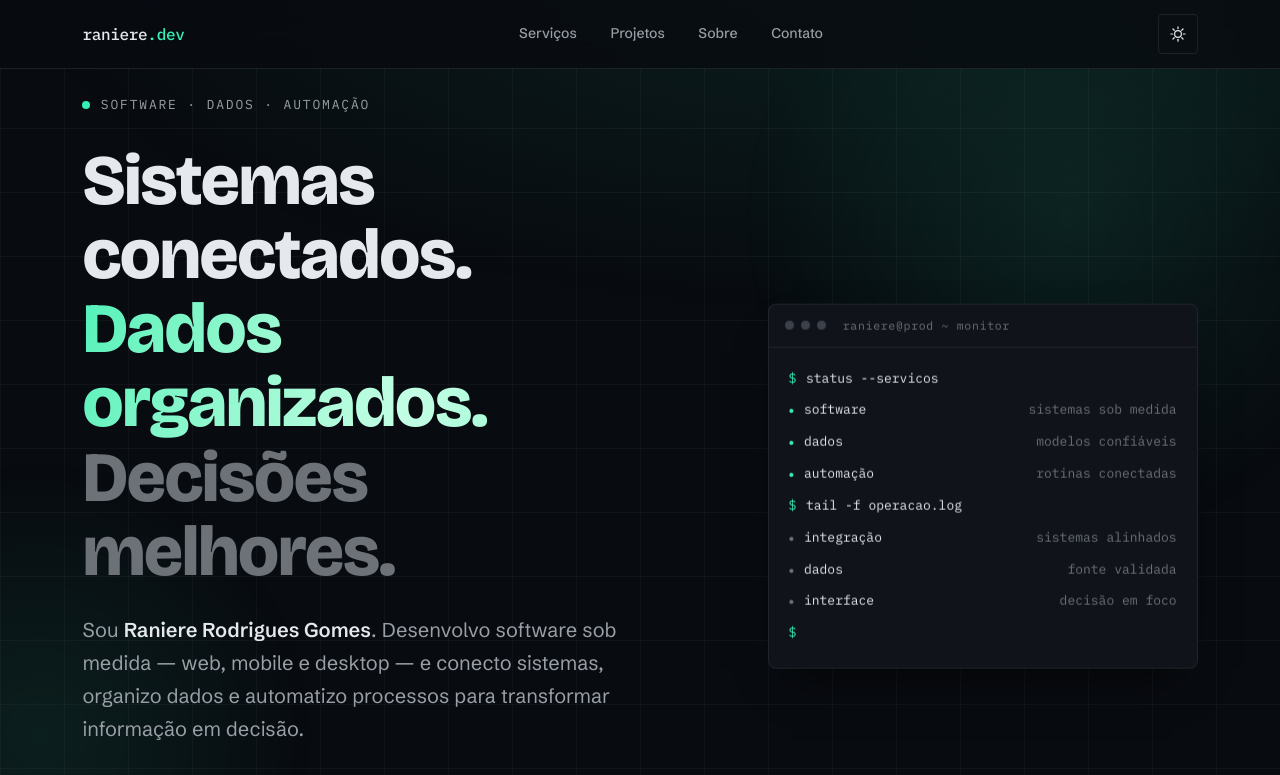
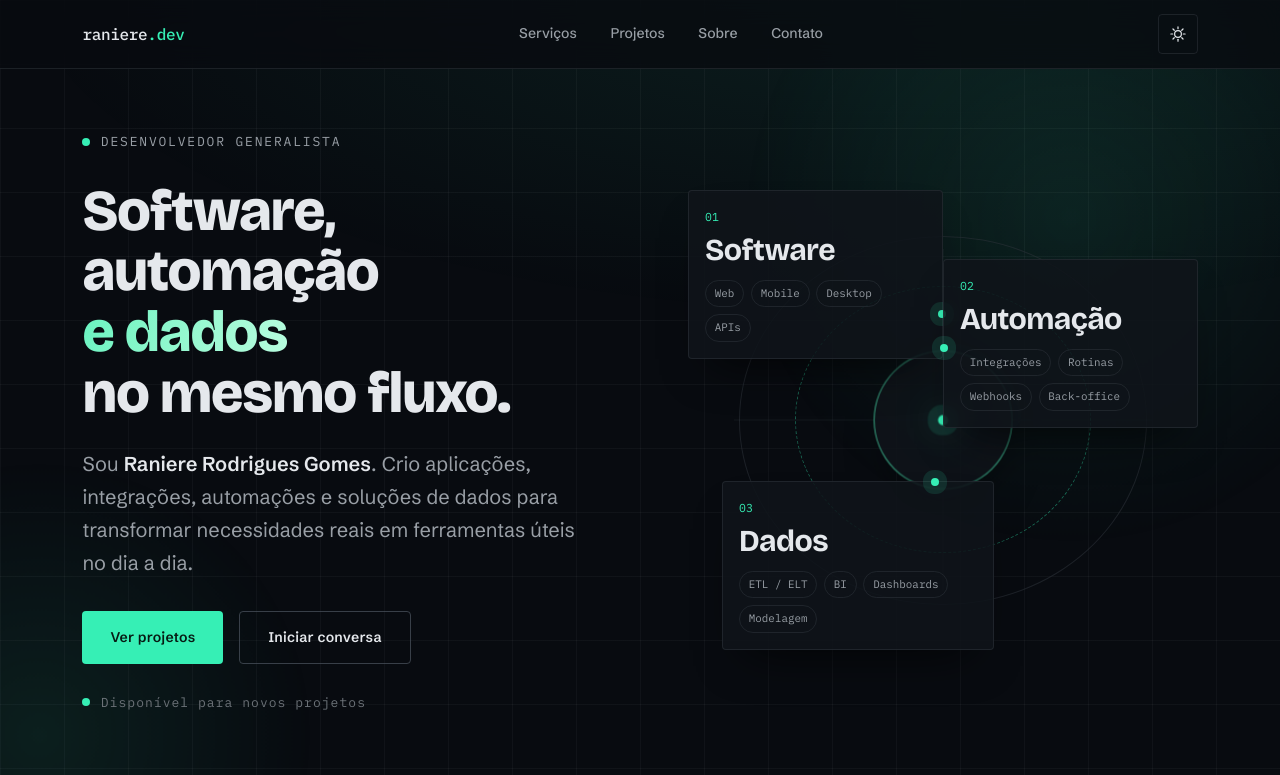
Before and after one commit to raniere57/raniere-dev, a React (Vite) app: page / in a window 1280 px wide. Shown: the top 775 px of the page. Built offline with nearby package versions, Linux system fonts and the light colour scheme.

Commit message:
Redesenha hero do portfolio

```diff
--- a/src/components/hero/Hero.tsx
+++ b/src/components/hero/Hero.tsx
@@ -1,4 +1,4 @@
-import { HeroTerminal } from './HeroTerminal'
+import { HeroScopeMap } from './HeroScopeMap'
 import './hero.css'
 
 export function Hero() {
@@ -8,19 +8,19 @@ export function Hero() {
         <div className="hero__content">
           <p className="hero__eyebrow">
             <span className="hero__pulse" aria-hidden="true" />
-            Software · Dados · Automação
+            Desenvolvedor generalista
           </p>
 
           <h1 id="hero-heading" className="hero__title">
-            <span className="hero__line">Sistemas conectados.</span>
-            <span className="hero__line hero__line--accent">Dados organizados.</span>
-            <span className="hero__line hero__line--outline">Decisões melhores.</span>
+            <span className="hero__line">Software, automação</span>
+            <span className="hero__line hero__line--accent">e dados</span>
+            <span className="hero__line">no mesmo fluxo.</span>
           </h1>
 
           <p className="hero__lead">
-            Sou <strong>Raniere Rodrigues Gomes</strong>. Desenvolvo software sob medida — web,
-            mobile e desktop — e conecto sistemas, organizo dados e automatizo processos para
-            transformar informação em decisão.
+            Sou <strong>Raniere Rodrigues Gomes</strong>. Crio aplicações, integrações,
+            automações e soluções de dados para transformar necessidades reais em ferramentas
+            úteis no dia a dia.
           </p>
 
           <div className="hero__actions">
@@ -38,7 +38,7 @@ export function Hero() {
           </p>
         </div>
 
-        <HeroTerminal />
+        <HeroScopeMap />
       </div>
     </section>
   )
--- /dev/null
+++ b/src/components/hero/HeroScopeMap.tsx
@@ -0,0 +1,47 @@
+import type { CSSProperties } from 'react'
+
+const LANES = [
+  {
+    id: 'software',
+    title: 'Software',
+    items: ['Web', 'Mobile', 'Desktop', 'APIs'],
+  },
+  {
+    id: 'automacao',
+    title: 'Automação',
+    items: ['Integrações', 'Rotinas', 'Webhooks', 'Back-office'],
+  },
+  {
+    id: 'dados',
+    title: 'Dados',
+    items: ['ETL / ELT', 'BI', 'Dashboards', 'Modelagem'],
+  },
+]
+
+export function HeroScopeMap() {
+  return (
+    <div className="scope-map" aria-hidden="true">
+      <div className="scope-map__grid">
+        <div className="scope-map__core">
+          <span />
+        </div>
+
+        {LANES.map((lane, index) => (
+          <div
+            key={lane.id}
+            className={`scope-map__lane scope-map__lane--${lane.id}`}
+            style={{ '--lane-index': index } as CSSProperties}
+          >
+            <span className="scope-map__index">{String(index + 1).padStart(2, '0')}</span>
+            <h2>{lane.title}</h2>
+            <ul>
+              {lane.items.map((item) => (
+                <li key={item}>{item}</li>
+              ))}
+            </ul>
+          </div>
+        ))}
+      </div>
+    </div>
+  )
+}
--- a/src/components/hero/HeroTerminal.tsx
+++ /dev/null
@@ -1,88 +0,0 @@
-import { useEffect, useState } from 'react'
-import type { CSSProperties } from 'react'
-
-interface StatusLine {
-  label: string
-  detail: string
-}
-
-const STATUS_LINES: StatusLine[] = [
-  { label: 'software', detail: 'sistemas sob medida' },
-  { label: 'dados', detail: 'modelos confiáveis' },
-  { label: 'automação', detail: 'rotinas conectadas' },
-]
-
-const LOG_POOL: StatusLine[] = [
-  { label: 'problema', detail: 'gargalo identificado' },
-  { label: 'processo', detail: 'fluxo redesenhado' },
-  { label: 'integração', detail: 'sistemas alinhados' },
-  { label: 'dados', detail: 'fonte validada' },
-  { label: 'interface', detail: 'decisão em foco' },
-  { label: 'deploy', detail: 'ambiente preparado' },
-  { label: 'operação', detail: 'rotina documentada' },
-  { label: 'melhoria', detail: 'próximo ciclo aberto' },
-]
-
-const VISIBLE_LOGS = 3
-const LOG_INTERVAL_MS = 2600
-
-/**
- * Painel decorativo: terminal conceitual com log "ao vivo".
- * Conteúdo é ilustrativo — escondido de leitores de tela.
- * Com prefers-reduced-motion, o log fica estático.
- */
-export function HeroTerminal() {
-  const [tick, setTick] = useState(0)
-
-  useEffect(() => {
-    if (window.matchMedia('(prefers-reduced-motion: reduce)').matches) return
-    const id = window.setInterval(() => setTick((t) => t + 1), LOG_INTERVAL_MS)
-    return () => window.clearInterval(id)
-  }, [])
-
-  const visibleLogs = Array.from({ length: VISIBLE_LOGS }, (_, position) => {
-    const absoluteIndex = tick + position
-    return { key: absoluteIndex, ...LOG_POOL[absoluteIndex % LOG_POOL.length] }
-  })
-
-  return (
-    <div className="terminal" aria-hidden="true">
-      <div className="terminal__bar">
-        <span className="terminal__dot" />
-        <span className="terminal__dot" />
-        <span className="terminal__dot" />
-        <span className="terminal__bar-title">raniere@prod ~ monitor</span>
-      </div>
-      <div className="terminal__body">
-        <p className="terminal__line" style={{ '--line-index': 0 } as CSSProperties}>
-          <span className="terminal__prompt">$</span> status --servicos
-        </p>
-        {STATUS_LINES.map((line, index) => (
-          <p
-            key={line.label}
-            className="terminal__line"
-            style={{ '--line-index': index + 1 } as CSSProperties}
-          >
-            <span className="terminal__status">●</span>
-            <span className="terminal__label">{line.label}</span>
-            <span className="terminal__detail">{line.detail}</span>
-          </p>
-        ))}
-        <p className="terminal__line" style={{ '--line-index': 4 } as CSSProperties}>
-          <span className="terminal__prompt">$</span> tail -f operacao.log
-        </p>
-        {visibleLogs.map((log) => (
-          <p key={log.key} className="terminal__line terminal__line--log">
-            <span className="terminal__status">●</span>
-            <span className="terminal__label">{log.label}</span>
-            <span className="terminal__detail">{log.detail}</span>
-          </p>
-        ))}
-        <p className="terminal__line" style={{ '--line-index': 8 } as CSSProperties}>
-          <span className="terminal__prompt">$</span>
-          <span className="terminal__cursor" />
-        </p>
-      </div>
-    </div>
-  )
-}
--- a/src/components/hero/hero.css
+++ b/src/components/hero/hero.css
@@ -7,9 +7,9 @@
 
 .hero__inner {
   display: grid;
-  grid-template-columns: minmax(0, 7fr) minmax(0, 5fr);
+  grid-template-columns: minmax(0, 1fr) minmax(24rem, 1fr);
   align-items: center;
-  gap: clamp(2.5rem, 2rem + 4vw, 6rem);
+  gap: clamp(3rem, 2rem + 5vw, 7rem);
   width: 100%;
 }
 
@@ -18,7 +18,7 @@
 .hero__title,
 .hero__lead,
 .hero__actions,
-.terminal {
+.scope-map {
   animation: hero-enter 0.9s var(--ease-out-expo) both;
 }
 
@@ -31,7 +31,7 @@
 .hero__actions {
   animation-delay: 270ms;
 }
-.terminal {
+.scope-map {
   animation-delay: 360ms;
 }
 
@@ -80,7 +80,8 @@
 }
 
 .hero__title {
-  font-size: var(--text-hero);
+  max-width: 100%;
+  font-size: clamp(2.35rem, 1.45rem + 2.7vw, 3.8rem);
   font-weight: 800;
 }
 
@@ -88,8 +89,6 @@
   display: block;
 }
 
-/* Hierarquia entre as três frases pela intensidade da cor:
-   1ª sólida → 2ª recuada → 3ª acento */
 .hero__line--outline {
   color: var(--color-text-faint);
 }
@@ -132,7 +131,7 @@
 }
 
 .hero__lead {
-  max-width: 46ch;
+  max-width: 48ch;
   font-size: clamp(1.05rem, 1rem + 0.4vw, 1.25rem);
   color: var(--color-text-muted);
   margin-top: 1.5rem;
@@ -187,71 +186,163 @@
   transform: translateY(-2px);
 }
 
-/* ── Painel terminal ───────────────────────────────── */
+/* ── Mapa de atuação ───────────────────────────────── */
 
-.terminal {
-  font-family: var(--font-mono);
-  font-size: var(--text-mono);
-  background: var(--color-bg-raised);
-  border: 1px solid var(--color-border);
-  border-radius: 8px;
-  box-shadow: var(--shadow-card);
-  overflow: hidden;
-  animation:
-    hero-enter 0.9s var(--ease-out-expo) 360ms both,
-    terminal-float 9s ease-in-out 1.5s infinite alternate;
+.scope-map {
+  position: relative;
+  min-height: clamp(28rem, 36vw, 38rem);
 }
 
-@keyframes terminal-float {
-  from {
-    transform: translateY(-5px);
-  }
+.scope-map::before,
+.scope-map::after {
+  content: '';
+  position: absolute;
+  inset: 10%;
+  border-radius: 50%;
+  pointer-events: none;
+}
+
+.scope-map::before {
+  border: 1px solid var(--color-border);
+  animation: scope-spin 24s linear infinite;
+}
+
+.scope-map::after {
+  inset: 21%;
+  border: 1px dashed color-mix(in oklab, var(--color-accent) 38%, transparent);
+  animation: scope-spin 32s linear infinite reverse;
+}
+
+@keyframes scope-spin {
   to {
-    transform: translateY(6px);
+    transform: rotate(1turn);
   }
 }
 
-.terminal__bar {
-  display: flex;
-  align-items: center;
-  gap: 0.45rem;
-  padding: 0.7rem 1rem;
-  border-bottom: 1px solid var(--color-border);
+.scope-map__grid {
+  position: absolute;
+  inset: 0;
+  display: grid;
+  grid-template-columns: repeat(6, 1fr);
+  grid-template-rows: repeat(6, 1fr);
 }
 
-.terminal__dot {
-  width: 9px;
-  height: 9px;
-  border-radius: 50%;
-  background: var(--color-border-strong);
+.scope-map__grid::before {
+  content: '';
+  position: absolute;
+  inset: 13% 9%;
+  background:
+    linear-gradient(90deg, transparent 49.8%, var(--color-border-strong) 50%, transparent 50.2%),
+    linear-gradient(transparent 49.8%, var(--color-border-strong) 50%, transparent 50.2%);
+  opacity: 0.45;
 }
 
-.terminal__bar-title {
-  margin-left: 0.6rem;
-  color: var(--color-text-faint);
-  font-size: 0.72rem;
-  letter-spacing: 0.06em;
+.scope-map__core,
+.scope-map__lane {
+  position: relative;
+  z-index: 1;
+  border: 1px solid var(--color-border);
+  background: color-mix(in oklab, var(--color-bg-raised) 86%, transparent);
+  backdrop-filter: blur(10px);
+  box-shadow: var(--shadow-card);
 }
 
-.terminal__body {
-  padding: 1.25rem 1.25rem 1.5rem;
+.scope-map__core {
+  grid-column: 3 / 5;
+  grid-row: 3 / 5;
+  align-self: center;
+  justify-self: center;
+  width: min(100%, 8.5rem);
+  aspect-ratio: 1;
   display: grid;
-  gap: 0.65rem;
+  place-content: center;
+  border-radius: 50%;
+  text-align: center;
+  animation: scope-breathe 5s ease-in-out infinite;
 }
 
-.terminal__line {
-  display: flex;
-  align-items: baseline;
-  gap: 0.6rem;
-  white-space: nowrap;
-  animation: terminal-line 0.5s var(--ease-out-expo) both;
-  animation-delay: calc(700ms + var(--line-index, 0) * 220ms);
+.scope-map__core span {
+  width: 0.65rem;
+  height: 0.65rem;
+  border-radius: 50%;
+  background: var(--color-accent);
+  box-shadow:
+    0 0 0 10px var(--color-accent-soft),
+    0 0 42px var(--color-accent);
 }
 
-@keyframes terminal-line {
+@keyframes scope-breathe {
+  50% {
+    transform: scale(1.035);
+    border-color: var(--color-accent);
+  }
+}
+
+.scope-map__lane {
+  width: min(100%, 17rem);
+  padding: 1rem;
+  border-radius: var(--radius-card);
+  animation: scope-node-enter 0.8s var(--ease-out-expo) both;
+  animation-delay: calc(520ms + var(--lane-index) * 120ms);
+  transition:
+    transform var(--duration-normal) var(--ease-out-expo),
+    border-color var(--duration-normal) ease;
+}
+
+.scope-map__lane:hover {
+  transform: translateY(-4px);
+  border-color: var(--color-accent);
+}
+
+.scope-map__lane::before {
+  content: '';
+  position: absolute;
+  width: 8px;
+  height: 8px;
+  border-radius: 50%;
+  background: var(--color-accent);
+  box-shadow: 0 0 0 8px var(--color-accent-soft);
+}
+
+.scope-map__lane--software {
+  grid-column: 1 / 4;
+  grid-row: 1 / 3;
+  align-self: start;
+}
+
+.scope-map__lane--software::before {
+  right: -4px;
+  bottom: 24%;
+}
+
+.scope-map__lane--automacao {
+  grid-column: 4 / 7;
+  grid-row: 2 / 4;
+  align-self: center;
+  justify-self: end;
+}
+
+.scope-map__lane--automacao::before {
+  left: -4px;
+  top: 50%;
+}
+
+.scope-map__lane--dados {
+  grid-column: 1 / 5;
+  grid-row: 5 / 7;
+  align-self: end;
+  justify-self: center;
+}
+
+.scope-map__lane--dados::before {
+  right: 20%;
+  top: -4px;
+}
+
+@keyframes scope-node-enter {
   from {
     opacity: 0;
-    transform: translateX(-8px);
+    transform: translateY(18px) scale(0.98);
   }
   to {
     opacity: 1;
@@ -259,48 +350,35 @@
   }
 }
 
-/* Linhas do log "ao vivo": entram sem o atraso da animação inicial */
-.terminal__line--log {
-  animation: terminal-line 0.45s var(--ease-out-expo) both;
-  animation-delay: 0ms;
+.scope-map__index {
+  display: block;
+  font-family: var(--font-mono);
+  font-size: 0.72rem;
+  color: var(--color-accent);
+  margin-bottom: 0.55rem;
 }
 
-.terminal__line--log .terminal__status {
-  color: var(--color-text-faint);
+.scope-map__lane h2 {
+  font-size: clamp(1.25rem, 1rem + 1.2vw, 1.9rem);
+  margin-bottom: 0.8rem;
 }
 
-.terminal__prompt {
-  color: var(--color-accent);
+.scope-map__lane ul {
+  display: flex;
+  flex-wrap: wrap;
+  gap: 0.42rem;
+  list-style: none;
+  margin: 0;
+  padding: 0;
 }
 
-.terminal__status {
-  color: var(--color-accent);
-  font-size: 0.6rem;
-}
-
-.terminal__label {
-  color: var(--color-text);
-}
-
-.terminal__detail {
-  margin-left: auto;
-  color: var(--color-text-faint);
-}
-
-.terminal__cursor {
-  display: inline-block;
-  width: 8px;
-  height: 1em;
-  margin-left: 4px;
-  background: var(--color-accent);
-  vertical-align: text-bottom;
-  animation: blink 1.1s steps(1) infinite;
-}
-
-@keyframes blink {
-  50% {
-    opacity: 0;
-  }
+.scope-map__lane li {
+  font-family: var(--font-mono);
+  font-size: 0.68rem;
+  color: var(--color-text-muted);
+  border: 1px solid var(--color-border);
+  border-radius: 999px;
+  padding: 0.25rem 0.55rem;
 }
 
 @media (max-width: 880px) {
@@ -313,12 +391,16 @@
     grid-template-columns: 1fr;
   }
 
-  .terminal {
-    max-width: 30rem;
+  .hero__title {
+    max-width: 13ch;
+    font-size: clamp(2.35rem, 1.2rem + 6vw, 4rem);
   }
 
-  .terminal__detail {
-    display: none;
+  .scope-map {
+    min-height: 32rem;
+    max-width: 40rem;
+    width: 100%;
+    margin-inline: auto;
   }
 }
 
@@ -339,7 +421,34 @@
     justify-content: center;
   }
 
-  .terminal {
+  .scope-map {
+    min-height: 36rem;
+  }
+
+  .scope-map__grid {
+    display: flex;
+    flex-direction: column;
+    gap: 0.85rem;
+    position: relative;
+  }
+
+  .scope-map::before,
+  .scope-map::after,
+  .scope-map__grid::before {
+    display: none;
+  }
+
+  .scope-map__core {
+    order: -1;
+    width: 11rem;
     margin-inline: auto;
   }
+
+  .scope-map__lane {
+    width: 100%;
+  }
+
+  .scope-map__lane::before {
+    display: none;
+  }
 }
```
